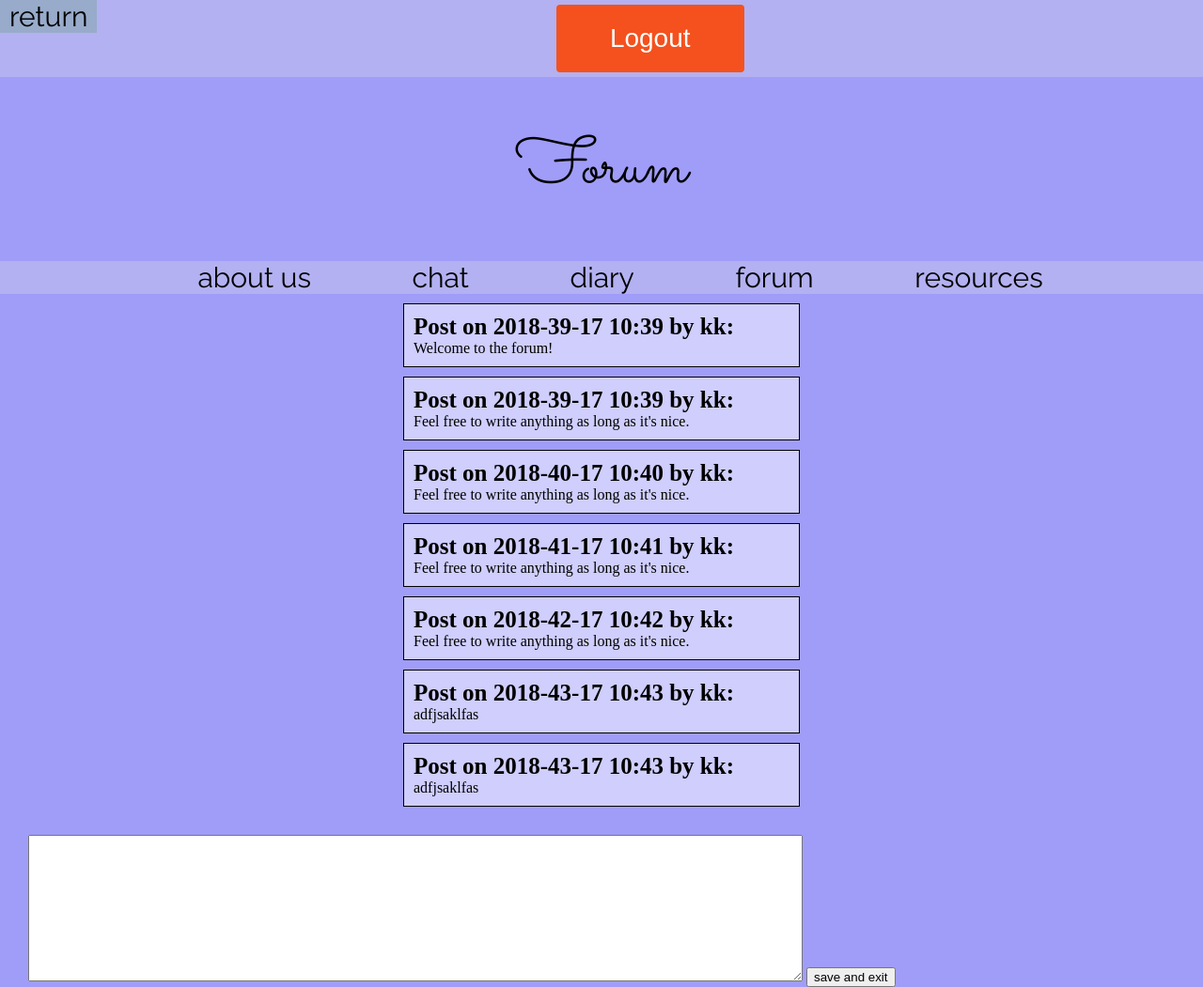
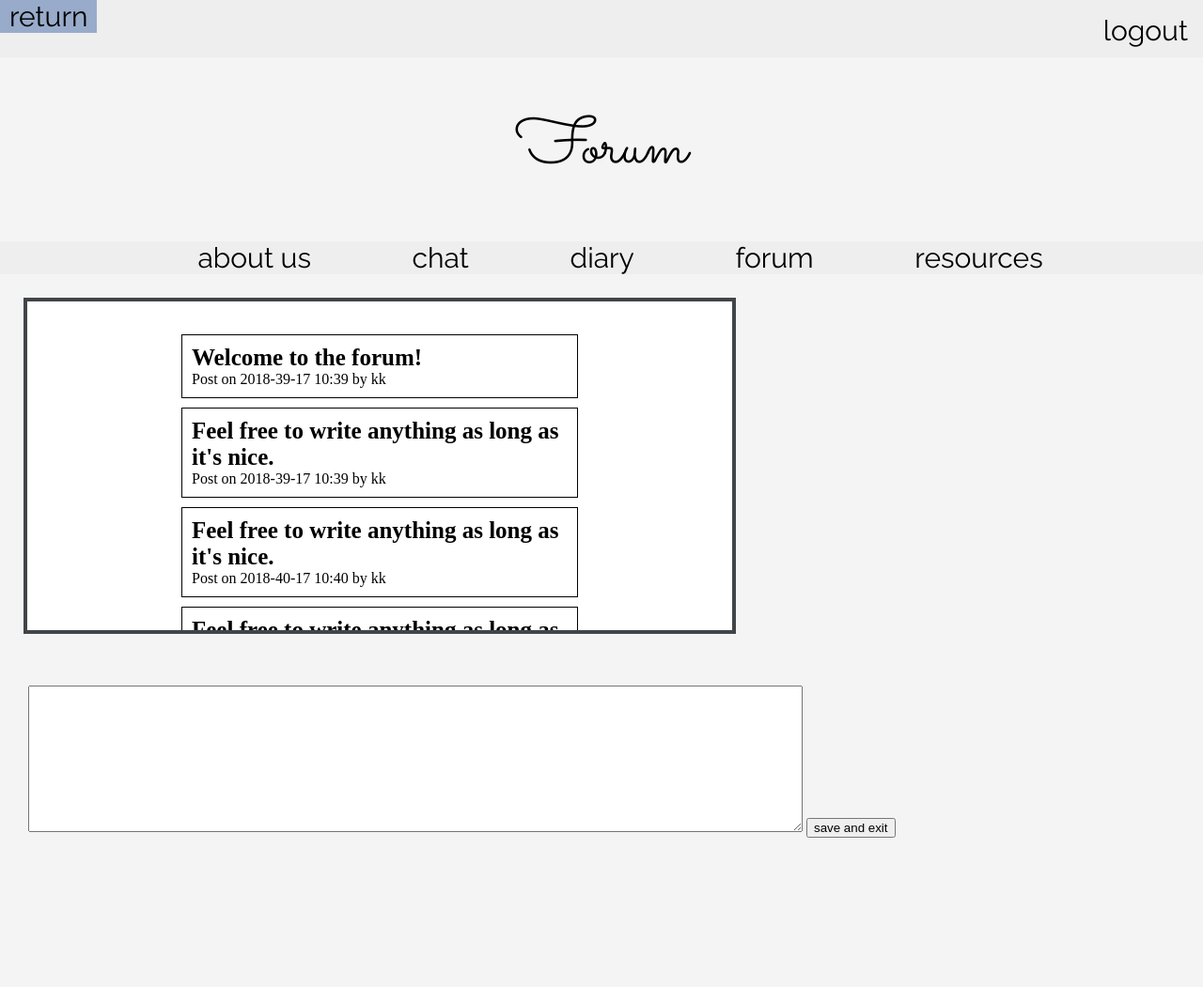
Before and after one commit to chloesun15/EASEsite, a Flask app: page /forum/ in a window 1280 px wide. Shown: the whole page at 94% size. After the commit the page ends 892 px from the top, so only its background shows below. Run offline with Flask 2, Linux system fonts and the light colour scheme.

Commit message:
change logout buttons to links

```diff
--- a/currentuser.json
+++ b/currentuser.json
@@ -1 +1 @@
-[{"user": "csun"}]
+[{"user": "kk"}]
--- a/forumposts.json
+++ b/forumposts.json
@@ -1 +1 @@
-[{"date": "2018-39-17 10:39", "entry": "Welcome to the forum!", "username": "kk"}, {"date": "2018-39-17 10:39", "entry": "Feel free to write anything as long as it's nice.", "username": "kk"}, {"date": "2018-40-17 10:40", "entry": "Feel free to write anything as long as it's nice.", "username": "kk"}, {"date": "2018-41-17 10:41", "entry": "Feel free to write anything as long as it's nice.", "username": "kk"}, {"date": "2018-42-17 10:42", "entry": "Feel free to write anything as long as it's nice.", "username": "kk"}, {"date": "2018-43-17 10:43", "entry": "adfjsaklfas", "username": "kk"}, {"date": "2018-43-17 10:43", "entry": "adfjsaklfas", "username": "kk"}]
+[{"date": "2018-39-17 10:39", "entry": "Welcome to the forum!", "username": "kk"}, {"date": "2018-39-17 10:39", "entry": "Feel free to write anything as long as it's nice.", "username": "kk"}, {"date": "2018-40-17 10:40", "entry": "Feel free to write anything as long as it's nice.", "username": "kk"}, {"date": "2018-41-17 10:41", "entry": "Feel free to write anything as long as it's nice.", "username": "kk"}, {"date": "2018-42-17 10:42", "entry": "Feel free to write anything as long as it's nice.", "username": "kk"}, {"date": "2018-43-17 10:43", "entry": "adfjsaklfas", "username": "kk"}, {"date": "2018-43-17 10:43", "entry": "adfjsaklfas", "username": "kk"}, {"date": "2018-08-17 14:08", "entry": "sdfdsasdf", "username": "csun"}, {"date": "2018-12-17 14:12", "entry": "sdfdsasdf", "username": "csun"}, {"date": "2018-14-17 14:14", "entry": "sdfdsasdf", "username": "csun"}, {"date": "2018-14-17 14:14", "entry": "sdfdsasdf", "username": "csun"}, {"date": "2018-15-17 14:15", "entry": "eat my ass\r\n", "username": "csun"}]
--- a/server.py
+++ b/server.py
@@ -9,7 +9,7 @@ app = Flask(__name__)
 def index():
   return render_template('home.html')
 
-@app.route('/logout/', methods = ["GET", "POST"])
+@app.route('/logout/')
 def logout():
   return render_template('home.html')
 
--- a/static/js/site.js
+++ b/static/js/site.js
@@ -19,9 +19,7 @@ function navMenu(){
 
 function logout(){
   document.getElementById("logout").innerHTML =
-  "<form action=\"/logout/\" method=\"post\">"+
-    "<button class=\"btn logout\">Logout</button>"+
-  "</form>";
+  "<a id = \"right\" href=\"/logout/\">logout</a>";
 }
 
 function redirect()
--- a/templates/about.html
+++ b/templates/about.html
@@ -18,9 +18,13 @@ body{
 </head>
 
 <body onload="start()">
+  <div id="google_translate_element"></div>
+  <script type="text/javascript"> function googleTranslateElementInit() { new google.translate.TranslateElement({pageLanguage: 'en', layout: google.translate.TranslateElement.InlineLayout.SIMPLE}, 'google_translate_element');}</script>
+  <script type="text/javascript" src="//translate.google.com/translate_a/element.js?cb=googleTranslateElementInit"></script>
+
   <div class="navfloat">
     <a id="left" href="/return/">return</a>
-    <div id="logout"></div>
+    <a id = "right" href="/logout/">logout</a>
   </div>
   <h1 style ="text-align:center;font-size:70px; text-decoration:none;font-family:Sacramento">About</h1>
   <main>
--- a/templates/chatwebsite.html
+++ b/templates/chatwebsite.html
@@ -81,6 +81,7 @@
       border: 4px solid #424547;
       padding: 25px;
       margin: 25px;
+      overflow: auto;
     }
 
     #nameInput {
@@ -115,7 +116,7 @@
 
     <div class="navfloat">
       <a id="left" href="/return/">return</a>
-      <div id="logout"></div>
+      <a id = "right" href="/logout/">logout</a>
     </div>
     <h1 style ="text-align:center;font-family: Sacramento; font-size:70px; text-decoration:none;">Chat</h1>
     <main>
--- a/templates/forum.html
+++ b/templates/forum.html
@@ -7,7 +7,7 @@
   <link href="https://fonts.googleapis.com/css?family=Raleway|Sacramento" rel="stylesheet">
 <style>
 body{
-  background-color: #A09DF9;
+    background-color: rgba(221,221,221,0.3);
 }
   .diarybox{
     color: black;
@@ -20,6 +20,16 @@ body{
     margin-top: 10px;
   }
 
+  #entries{
+    background-color: white;
+    width: 700px;
+    height:300px;
+    border: 4px solid #424547;
+    padding: 25px;
+    margin: 25px;
+    overflow: auto;
+  }
+
 </style>
 </head>
 
@@ -29,7 +39,7 @@ body{
 
   <div class="navfloat">
     <a id="left" href="/return/">return</a>
-    <div id="logout"></div>
+    <a id = "right" href="/logout/">logout</a>
   </div>
 
   <div id="google_translate_element"></div>
@@ -61,7 +71,7 @@ body{
     entries ="";
     var length = forumentries.length;
     for (var i = 0; i<length; i++){
-      newentry = "<div class=\"diarybox\">" + "<h3> Post on "+ forumentries[i]["date"] + " by " + forumentries[i]["username"] + ":</h3>" + forumentries[i]["entry"] + "</div>";
+      newentry = "<div class=\"diarybox\">" + "<h3>" + forumentries[i]["entry"] + "</h3> Post on "+ forumentries[i]["date"] + " by " + forumentries[i]["username"] + "</div>";
       entries += newentry;
     }
     document.getElementById("entries").innerHTML = entries;
--- a/templates/homepage.html
+++ b/templates/homepage.html
@@ -26,7 +26,7 @@
 <body onload="start()">
   <div id="google_translate_element"></div>
   <h1 style ="text-align:center; font-size:70px; text-decoration:none;">Welcome</h1>
-  <div id="logout"></div>
+  <a id = "right" href="/logout/">logout</a>
   <main>
     <div id="navMenu">
     </div>
--- a/templates/lastdiary.html
+++ b/templates/lastdiary.html
@@ -29,7 +29,7 @@ body{
   <script type="text/javascript" src="//translate.google.com/translate_a/element.js?cb=googleTranslateElementInit"></script>
   <div class="navfloat">
     <a id="left" href="/return/">return</a>
-    <div id="logout"></div>
+    <a id = "right" href="/logout/">logout</a>
   </div>
   <h1 style ="text-align:center; font-size:70px; text-decoration:none;">Archive</h1>
 
--- a/templates/register.html
+++ b/templates/register.html
@@ -27,7 +27,7 @@
     <div id="google_translate_element"></div>
     <script type="text/javascript"> function googleTranslateElementInit() { new google.translate.TranslateElement({pageLanguage: 'en', layout: google.translate.TranslateElement.InlineLayout.SIMPLE}, 'google_translate_element');}</script>
     <script type="text/javascript" src="//translate.google.com/translate_a/element.js?cb=googleTranslateElementInit"></script>
-    <div id="logout"></div>
+    <a id = "right" href="/logout/">logout</a>
   </div>
 
     <form action="/register/" method="post">
--- a/templates/resources.html
+++ b/templates/resources.html
@@ -16,7 +16,7 @@
 <body onload="start()">
   <div class="navfloat">
     <a id="left" href="/return/">return</a>
-    <div id="logout"></div>
+    <a id = "right" href="/logout/">logout</a>
   </div>
   <div id="google_translate_element"></div>
   <script type="text/javascript"> function googleTranslateElementInit() { new google.translate.TranslateElement({pageLanguage: 'en', layout: google.translate.TranslateElement.InlineLayout.SIMPLE}, 'google_translate_element');}</script>
```
Also changed, not shown: static/styles/site.css (+5 -25 lines), templates/diary.html (+7 -13 lines).
